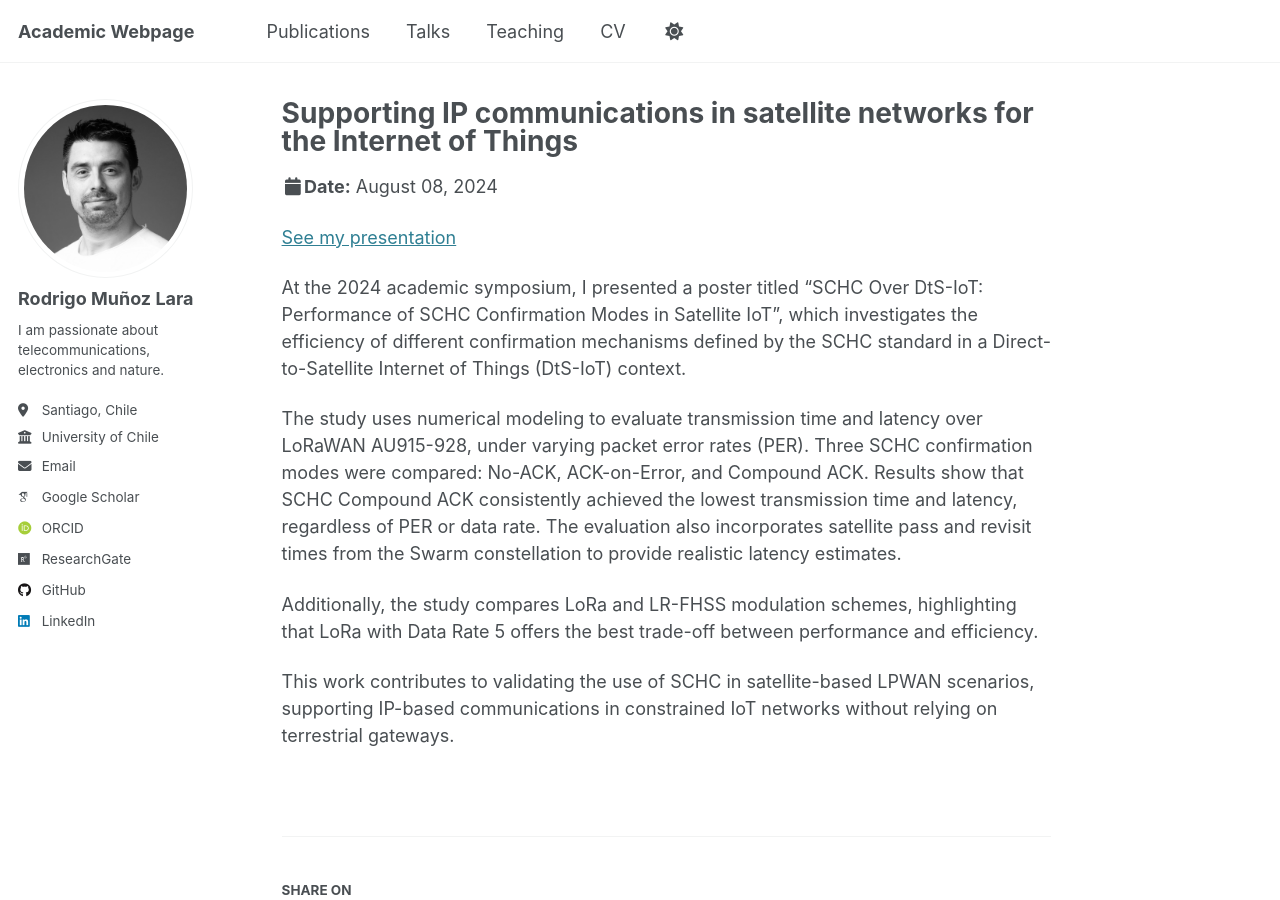
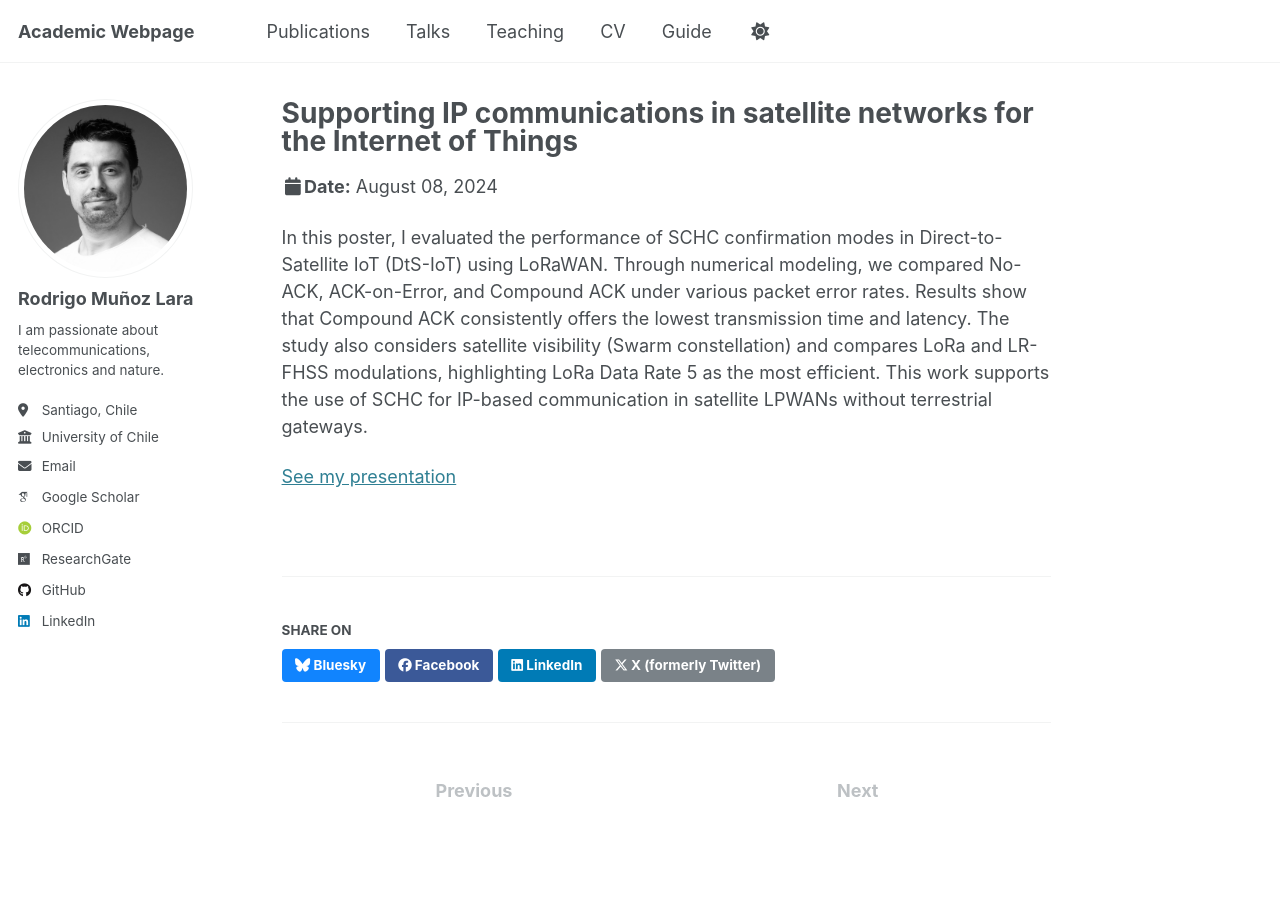
Before and after one commit to RodrigoMunozLara/rodrigomunozlara.github.io, a Jekyll site: the page built from _talks/2024_Santiago.md, in a window 1280 px wide and 900 px high. Built offline with Jekyll 4.4.1, drawn with Linux system fonts in a browser that asks for light colours; some web fonts are replaced.

```diff
--- a/_data/navigation.yml
+++ b/_data/navigation.yml
@@ -29,5 +29,5 @@ main:
   # - title: "CV"
   #   url: /cv-json/
 
-  #- title: "Guide"
-  #  url: /markdown/
+  - title: "Guide"
+    url: /markdown/
--- a/_talks/2024_Santiago.md
+++ b/_talks/2024_Santiago.md
@@ -8,12 +8,6 @@ date: 2024-08-08
 location: "Santiago, Chile"
 ---
 
+In this poster, I evaluated the performance of SCHC confirmation modes in Direct-to-Satellite IoT (DtS-IoT) using LoRaWAN. Through numerical modeling, we compared No-ACK, ACK-on-Error, and Compound ACK under various packet error rates. Results show that Compound ACK consistently offers the lowest transmission time and latency. The study also considers satellite visibility (Swarm constellation) and compares LoRa and LR-FHSS modulations, highlighting LoRa Data Rate 5 as the most efficient. This work supports the use of SCHC for IP-based communication in satellite LPWANs without terrestrial gateways.
+
 [See my presentation](https://youtu.be/mlII3NdBLRU?si=3ZyhuRfNTfTWmaBT)
-
-At the 2024 academic symposium, I presented a poster titled “SCHC Over DtS-IoT: Performance of SCHC Confirmation Modes in Satellite IoT”, which investigates the efficiency of different confirmation mechanisms defined by the SCHC standard in a Direct-to-Satellite Internet of Things (DtS-IoT) context.
-
-The study uses numerical modeling to evaluate transmission time and latency over LoRaWAN AU915-928, under varying packet error rates (PER). Three SCHC confirmation modes were compared: No-ACK, ACK-on-Error, and Compound ACK. Results show that SCHC Compound ACK consistently achieved the lowest transmission time and latency, regardless of PER or data rate. The evaluation also incorporates satellite pass and revisit times from the Swarm constellation to provide realistic latency estimates.
-
-Additionally, the study compares LoRa and LR-FHSS modulation schemes, highlighting that LoRa with Data Rate 5 offers the best trade-off between performance and efficiency.
-
-This work contributes to validating the use of SCHC in satellite-based LPWAN scenarios, supporting IP-based communications in constrained IoT networks without relying on terrestrial gateways.
```
Also changed, not shown: talkmap/org-locations.js (+6 -16 lines).
